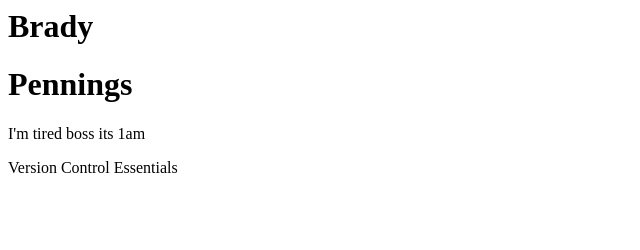
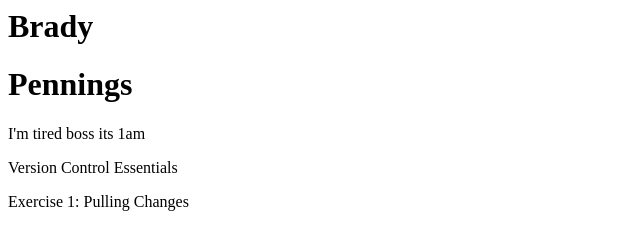
Before and after one commit to Spidun/demo1, a plain HTML site: page index.html in a window 1280 px wide. Shown: the whole page, without its empty margins (0-640 px from the left). Drawn offline with Linux system fonts and the light colour scheme.

Commit message:
Exercise 1

```diff
--- a/index.html
+++ b/index.html
@@ -2,5 +2,6 @@
 <h1>Pennings</h1>
 <p>I'm tired boss its 1am<p>
 <p>Version Control Essentials</p>
+<P>Exercise 1: Pulling Changes</P>
 <!-- Added comment to page-->
 <!-- Changed From git hub Edit -->
```
